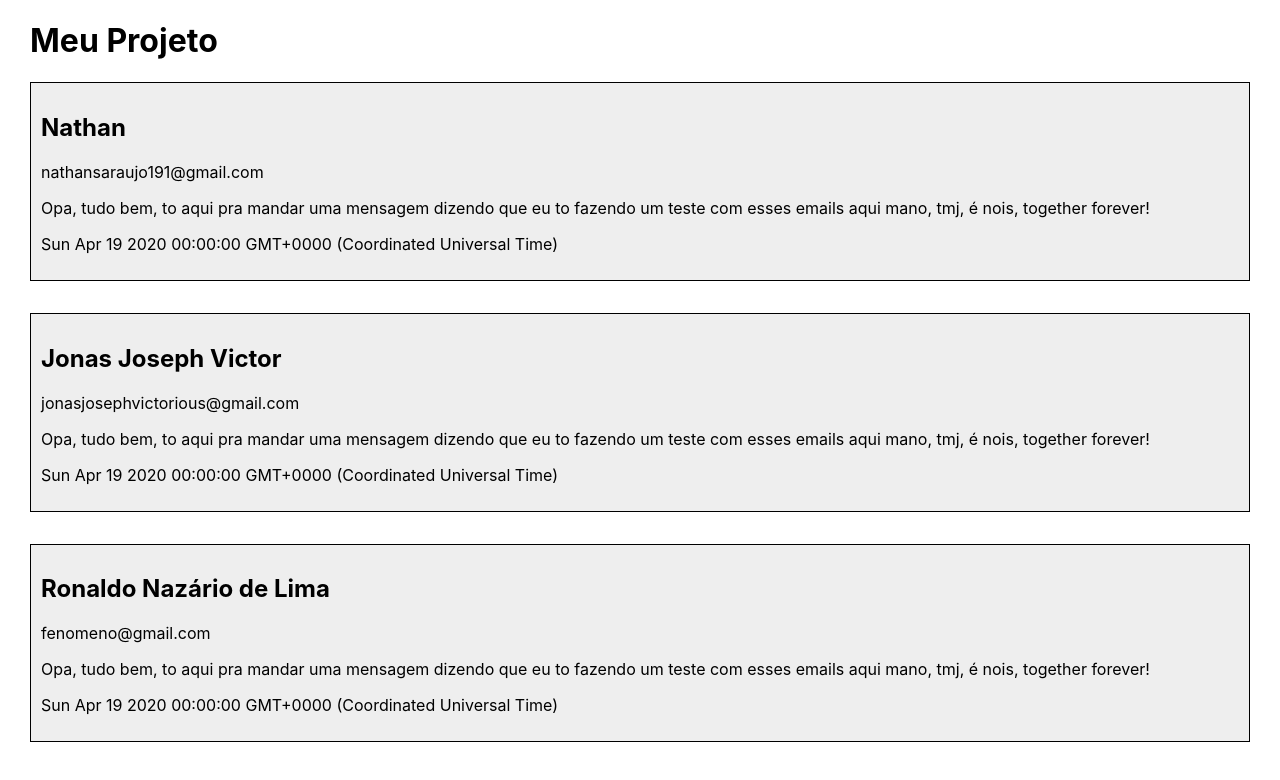
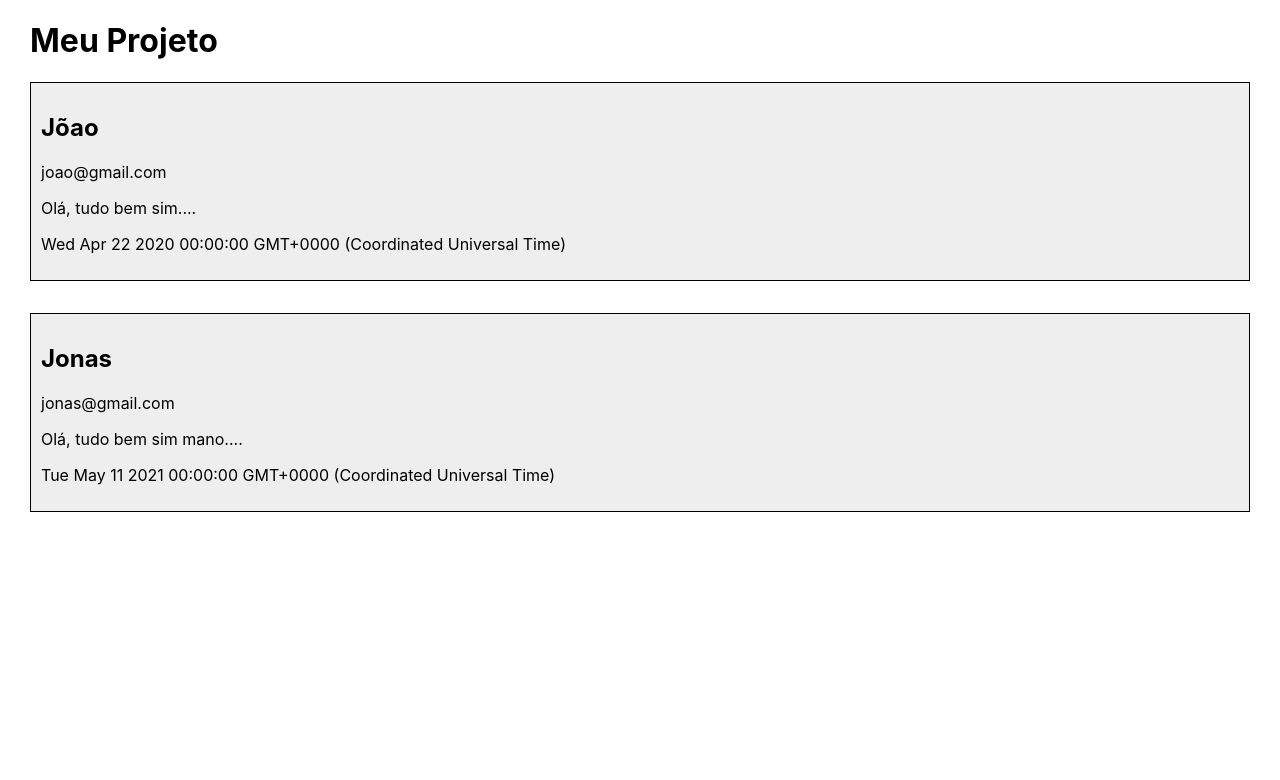
Before and after one commit to natharaujos/react-codes, a React (Create React App) app in the folder comment-list/: page / in a window 1280 px wide. Shown: the top 780 px of the page. Built offline with nearby package versions, Linux system fonts and the light colour scheme.

Commit message:
iniciando com estados

```diff
--- a/comment-list/src/App.js
+++ b/comment-list/src/App.js
@@ -1,22 +1,39 @@
-import logo from './logo.svg';
+import React, { Component } from 'react';
 import './App.css';
 import Comentario from './components/Comentario';
 
-function App() {
+class App extends Component {
+
+  state = {
+    comentarios: [
+      {
+        nome: 'Jõao',
+        email: 'joao@gmail.com',
+        date: new Date(2020, 3, 22),
+        mensagem: 'Olá, tudo bem sim....'
+      },
+      {
+        nome: 'Jonas',
+        email: 'jonas@gmail.com',
+        date: new Date(2021, 4, 11),
+        mensagem: 'Olá, tudo bem sim mano....'
+      }
+    ]
+  }
+
+  render() {
     return (
       <div className="App">
         <h1>Meu Projeto</h1>
-      <Comentario name="Nathan" email="nathansaraujo191@gmail.com" date={new Date(2020, 3, 19)}>
-        Opa, tudo bem, to aqui pra mandar uma mensagem dizendo que eu to fazendo um teste com esses emails aqui mano, tmj, é nois, together forever!
+
+        {this.state.comentarios.map((comentario, indice) => (
+          <Comentario key={indice} name={comentario.nome} email={comentario.email} date={comentario.date}>
+            {comentario.mensagem}
           </Comentario>
-      <Comentario name="Jonas Joseph Victor" email="jonasjosephvictorious@gmail.com" date={new Date(2020, 3, 19)}>
-        Opa, tudo bem, to aqui pra mandar uma mensagem dizendo que eu to fazendo um teste com esses emails aqui mano, tmj, é nois, together forever!
-      </Comentario>
-      <Comentario name="Ronaldo Nazário de Lima" email="fenomeno@gmail.com" date={new Date(2020, 3, 19)}>
-        Opa, tudo bem, to aqui pra mandar uma mensagem dizendo que eu to fazendo um teste com esses emails aqui mano, tmj, é nois, together forever!
-      </Comentario>
+        ))}
       </div>
     );
   }
+}
 
 export default App;
```
Lines whose indentation alone changed are shown as unchanged.
